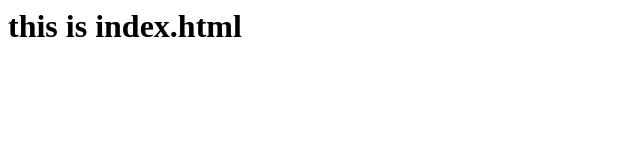
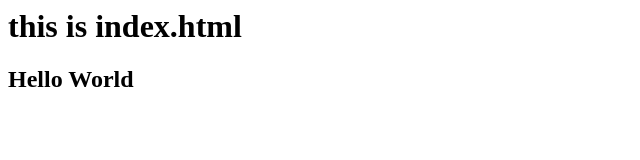
Before and after one commit to mkrishnan101/smgitrepo, a plain HTML site: page index.html in a window 1280 px wide. Shown: the whole page, without its empty margins (0-640 px from the left). Drawn offline with Linux system fonts and the light colour scheme.

Commit message:
added line to index.html

```diff
--- a/index.html
+++ b/index.html
@@ -1 +1,2 @@
 <h1> this is index.html</h1>
+<h2> Hello World </h2>
```
